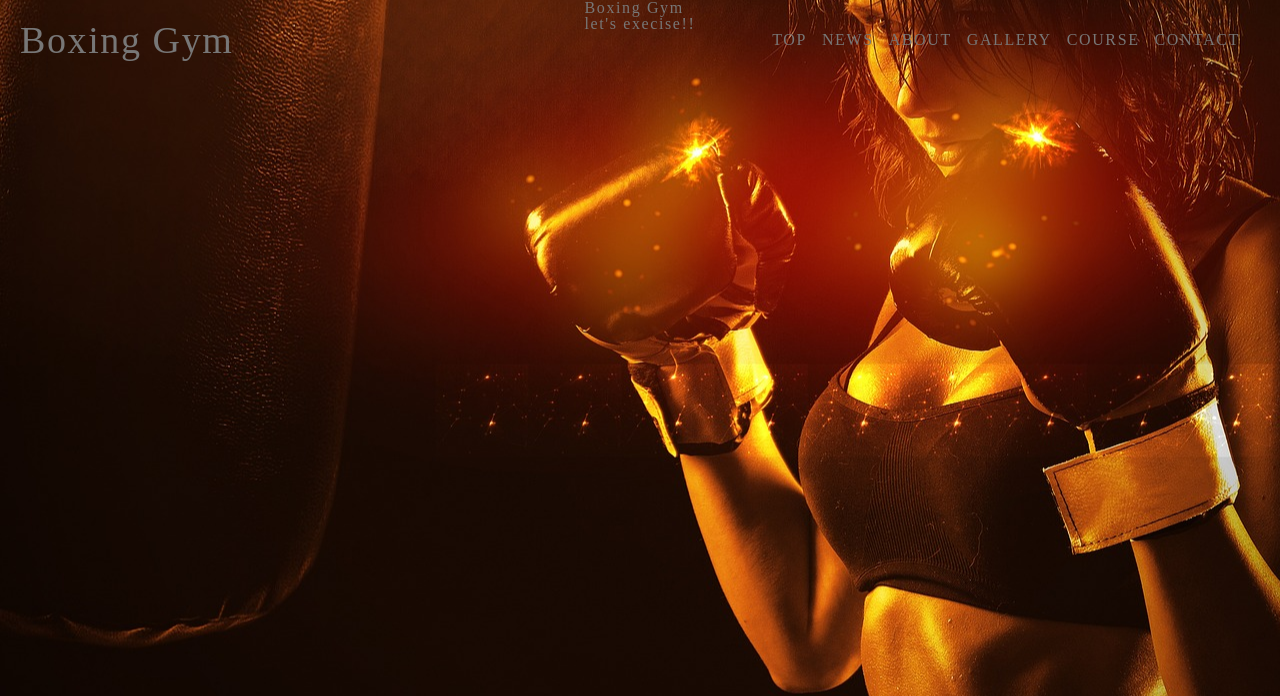
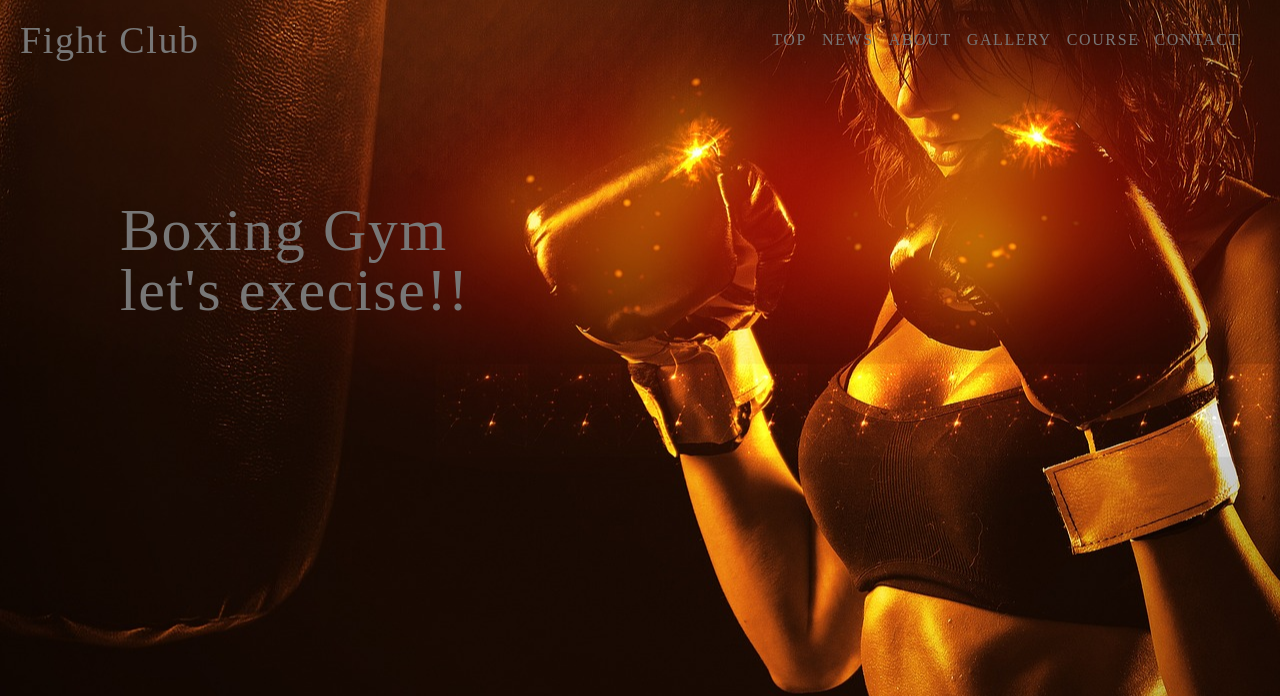
Before and after one commit to i994114/Boxing_practics, a plain HTML site: page index.html in a window 1280 px wide. Shown: the top 696 px of the page. Drawn offline with nearby package versions, Linux system fonts and the light colour scheme; a web font is replaced by a local one.

Commit message:
hero部分初版反映

```diff
--- a/index.html
+++ b/index.html
@@ -12,7 +12,7 @@
   <body>
     <!-- header -->
     <header class="l-header">
-      <h1 class="c-logo__title">Boxing Gym</h1>
+      <h1 class="c-logo__title">Fight Club</h1>
       <nav class="c-navMenu">
         <ul class="c-headerMenu">
           <li class="c-menu__item"><a class="c-menu--link" href="#hero">TOP</a></li>
@@ -30,7 +30,7 @@
 
       <!-- トップ画像 -->
       <section class="c-heroPage" id="hero">
-        <h2>Boxing Gym<br>let's execise!!</h2>
+        <h2 class="c-heroPage__title">Boxing Gym<br>let's execise!!</h2>
       </section>
 
       <!-- お知らせ欄 -->
--- a/scss/object/Component/_heroPage.scss
+++ b/scss/object/Component/_heroPage.scss
@@ -7,4 +7,5 @@
   height: 700px;
   display: flex;
   justify-content: center;
+  position: relative;
 }
--- /dev/null
+++ b/scss/object/Component/_heroTitle.scss
@@ -0,0 +1,6 @@
+.c-heroPage__title {
+  font-size: $font_size_king;
+  position: absolute;
+  top: 200px;
+  left: 120px;
+}
--- a/scss/style.scss
+++ b/scss/style.scss
@@ -15,6 +15,7 @@ $font_size_l: 16px;
 $font_size_xl: 24px;
 $font_size_xxl: 30px;
 $font_size_3l: 38px;
+$font_size_king: 60px;
 
 //余白
 $space_s: 5px;
@@ -32,3 +33,4 @@ $space_3l: 30px;
 @import '../scss/layout/_header.scss';
 @import '../scss/object/Component/heroPage.scss';
 @import '../scss/object/Component/logoTittle.scss';
+@import '../scss/object/Component/heroTitle.scss';
```
Also changed, not shown: css/style.css.
